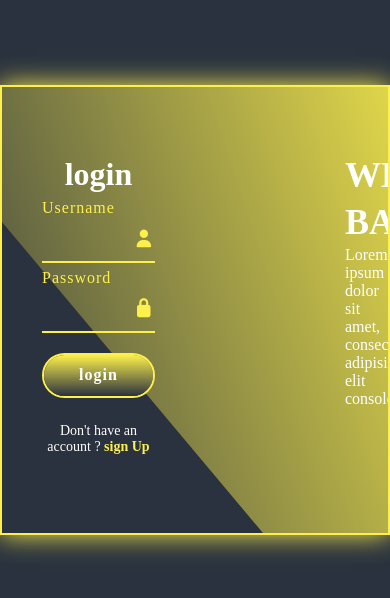
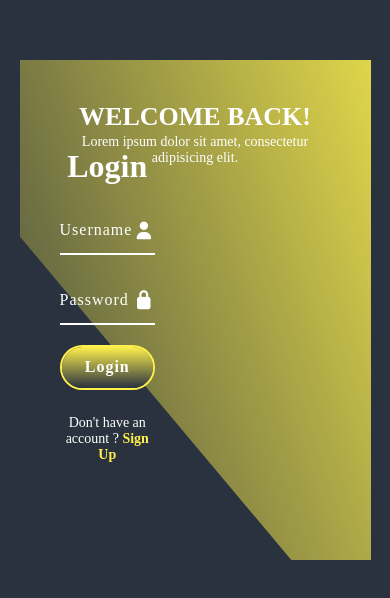
Before and after one commit to Unclegermande1st/Log_IN, a plain HTML site: page index.html in a window 390 px wide. Shown: the part 112-710 px from the top of the page. Drawn offline with Linux system fonts and the light colour scheme; a web font is replaced by a local one.

Commit message:
signup fix

```diff
--- a/index.html
+++ b/index.html
@@ -1,81 +1,184 @@
 <!DOCTYPE html>
-<html  lang="en">
+<html lang="en">
 <head>
-    <meta charset="utf-8">
-    <meta name="viewport" content="width=device-width, initial-scale=1">
-    <meta name="author" content="mwananyina">
+
+<meta charset="UTF-8">
+<meta name="viewport" content="width=device-width, initial-scale=1.0">
+<meta name="author" content="Mwananyina Bwalya">
+
 <title>Login Form</title>
+
 <link rel="stylesheet" href="font-icons/all.min.css">
-    <link rel="stylesheet" href="font-icons/fontawesome.min.css">
-    <link rel="stylesheet" type="text/css" href="login-form-slide.css">
+<link rel="stylesheet" href="login-form-slide.css">
+
+<script src="login-form-slide.js" defer></script>
+
 </head>
+
 <body>
+
 <div class="container">
+
 <div class="curved-shape"></div>
 <div class="curved-shape2"></div>
+
+<!-- LOGIN FORM -->
+
 <div class="form-box Login">
-            <h2 class="animation" style="--D:0; --S:21">login</h2>
-            <form action="#">
+
+<h2 class="animation" style="--D:0; --S:21">Login</h2>
+
+<form id="loginForm">
+
 <div class="input-box animation" style="--D:1; --S:22">
-                    <input type="text" name="username" />
-                    <label for="">Username</label>
+
+<input
+type="text"
+id="login-username"
+name="username"
+required
+autocomplete="username">
+
+<label for="login-username">Username</label>
 <i class="fa-solid fa-user"></i>
+
 </div>
 
+
 <div class="input-box animation" style="--D:2; --S:23">
-                    <input type="password" name="password" />
-                    <label for="">Password</label>
+
+<input
+type="password"
+id="login-password"
+name="password"
+required
+minlength="6"
+autocomplete="current-password">
+
+<label for="login-password">Password</label>
 <i class="fa-solid fa-lock"></i>
+
 </div>
 
+
 <div class="input-box animation" style="--D:3; --S:24">
-                    <button class="btn" type="submit">login</button>
+<button class="btn" type="submit">Login</button>
 </div>
 
+
 <div class="regi-link animation" style="--D:4; --S:25">
-                    <p>Don't have an account ? <a href="#" class="SignUpLink">sign Up</a></p>
-                </div>
-            </form>
-        </div>
-        <div class="info-content Login">
-            <h2 class="animation" style="--D:0; --S:20">WELCOME BACK!</h2>
-            <p class="animation" style="--D:1; --S:21">Lorem ipsum dolor sit amet, consectetur adipisicing elit console.</p>
+
+<p>
+Don't have an account ?
+<a href="#" class="SignUpLink">Sign Up</a>
+</p>
+
 </div>
 
-        <div class="form-box Signup">
-            <h2 class="animation" style="--li:17; --S:0;">sign Up</h2>
-            <form id="loginForm">
-                <div class="input-box animation" style="--li:18; --S:1;">
-                    <input id="username" name="username" type="text" required>
-                    <label for="username">Username</label>
-                    <i class="fa-solid fa-user"></i>
+</form>
+
 </div>
 
-                <div class="input-box animation" style="--li:19; --S:1;">
-                    <input id="email" name="email" type="email" required>
-                    <label for="email">Email</label>
-                    <i class="fa-solid fa-envelope"></i>
+
+<!-- LOGIN INFO -->
+
+<div class="info-content Login">
+
+<h2 class="animation" style="--D:0; --S:20">WELCOME BACK!</h2>
+
+<p class="animation" style="--D:1; --S:21">
+Lorem ipsum dolor sit amet, consectetur adipisicing elit.
+</p>
+
 </div>
 
-                <div class="input-box animation" style="--li:20; --S:2;">
-                    <input id="password" name="password" type="password" required>
-                    <label for="password">Password</label>
-                    <i class="fa-solid fa-lock"></i>
+
+<!-- SIGNUP FORM -->
+
+<div class="form-box Signup">
+
+<h2 class="animation" style="--li:17; --S:0;">Sign Up</h2>
+
+<form id="signupForm">
+
+<div class="input-box animation" style="--li:18; --S:1;">
+
+<input
+type="text"
+id="signup-username"
+name="username"
+required
+autocomplete="username">
+
+<label for="signup-username">Username</label>
+<i class="fa-solid fa-user"></i>
+
 </div>
 
+
+<div class="input-box animation" style="--li:19; --S:1;">
+
+<input
+type="email"
+id="signup-email"
+name="email"
+required
+autocomplete="email">
+
+<label for="signup-email">Email</label>
+<i class="fa-solid fa-envelope"></i>
+
+</div>
+
+
+<div class="input-box animation" style="--li:20; --S:2;">
+
+<input
+type="password"
+id="signup-password"
+name="password"
+required
+minlength="6"
+autocomplete="new-password">
+
+<label for="signup-password">Password</label>
+<i class="fa-solid fa-lock"></i>
+
+</div>
+
+
 <div class="input-box animation" style="--li:21; --S:3;">
-                    <button class="btn" type="submit">sign Up</button>
+<button class="btn" type="submit">Sign Up</button>
 </div>
+
+
 <div class="regi-link animation" style="--li:22; --S:4;">
-                    <p>Don't have an account ? <a href="#" class="SignInLink">sign In</a></p>
+
+<p>
+Already have an account ?
+<a href="#" class="SignInLink">Sign In</a>
+</p>
+
 </div>
+
 </form>
+
 </div>
+
+
+<!-- SIGNUP INFO -->
+
 <div class="info-content Signup">
+
 <h2 class="animation" style="--li:17; --S:0;">Join with Us?</h2>
-            <p class="animation" style="--li:18; --S:1;">Lorem ipsum dolor sit amet, consectetur adipisicing elit console.</p>
+
+<p class="animation" style="--li:18; --S:1;">
+Lorem ipsum dolor sit amet, consectetur adipisicing elit.
+</p>
+
 </div>
+
 </div>
-    <script src="login-form-slide.js"></script>
+
 </body>
 </html>
--- a/login-form-slide.css
+++ b/login-form-slide.css
@@ -287,3 +287,50 @@ body {
     transform: rotate(0deg) skewY(-41deg);
     transition-delay: 1.2s;
 }
+/* RESPONSIVE FIX */
+
+@media (max-width: 900px){
+
+.container{
+width:90%;
+height:auto;
+min-height:500px;
+}
+
+.form-box,
+.info-content{
+width:100%;
+position:relative;
+padding:40px;
+text-align:center;
+}
+
+.info-content.Login,
+.info-content.Signup{
+padding:40px;
+text-align:center;
+}
+
+}
+
+
+@media (max-width:480px){
+
+.container{
+border:none;
+box-shadow:none;
+}
+
+.form-box{
+padding:30px 20px;
+}
+
+.info-content h2{
+font-size:26px;
+}
+
+.info-content p{
+font-size:14px;
+}
+
+}
--- a/login-form-slide.js
+++ b/login-form-slide.js
@@ -1,13 +1,30 @@
-const container = document.querySelector('.container');
-const LoginLink = document.querySelector('.SignInLink');
-const RegisterLink = document.querySelector('.SignUpLink');
+document.addEventListener("DOMContentLoaded", () => {
 
-RegisterLink.addEventListener('click', (e) => {
-    e.preventDefault();
-    container.classList.add('active');
+const container = document.querySelector(".container")
+
+const signUpLink = document.querySelector(".SignUpLink")
+const signInLink = document.querySelector(".SignInLink")
+
+if(signUpLink){
+
+signUpLink.addEventListener("click", (e) => {
+
+e.preventDefault()
+container.classList.add("active")
+
 })
 
-LoginLink.addEventListener('click', (e) => {
-    e.preventDefault();
-    container.classList.remove('active');
+}
+
+if(signInLink){
+
+signInLink.addEventListener("click", (e) => {
+
+e.preventDefault()
+container.classList.remove("active")
+
 })
+
+}
+
+})
```
Lines whose indentation alone changed are shown as unchanged.
